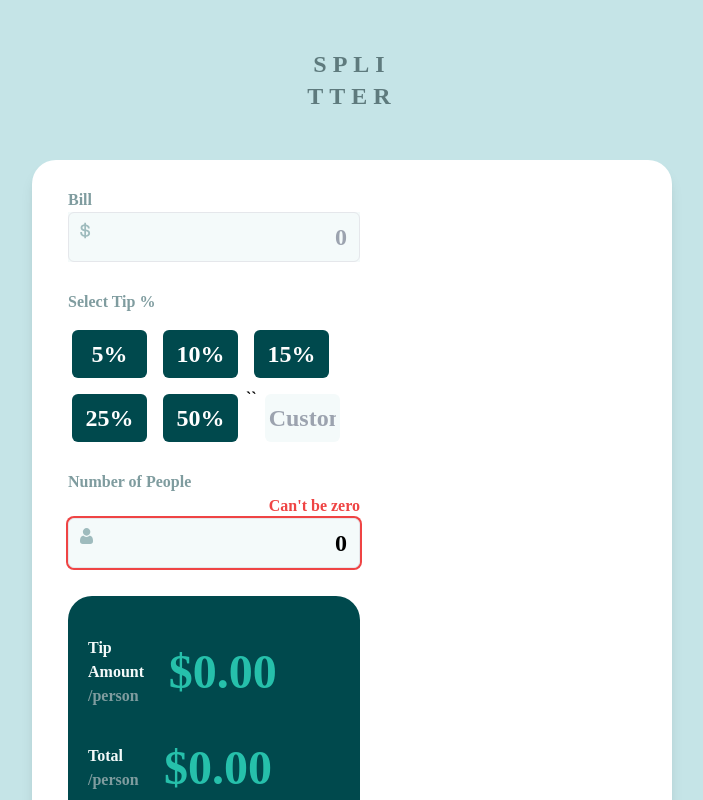
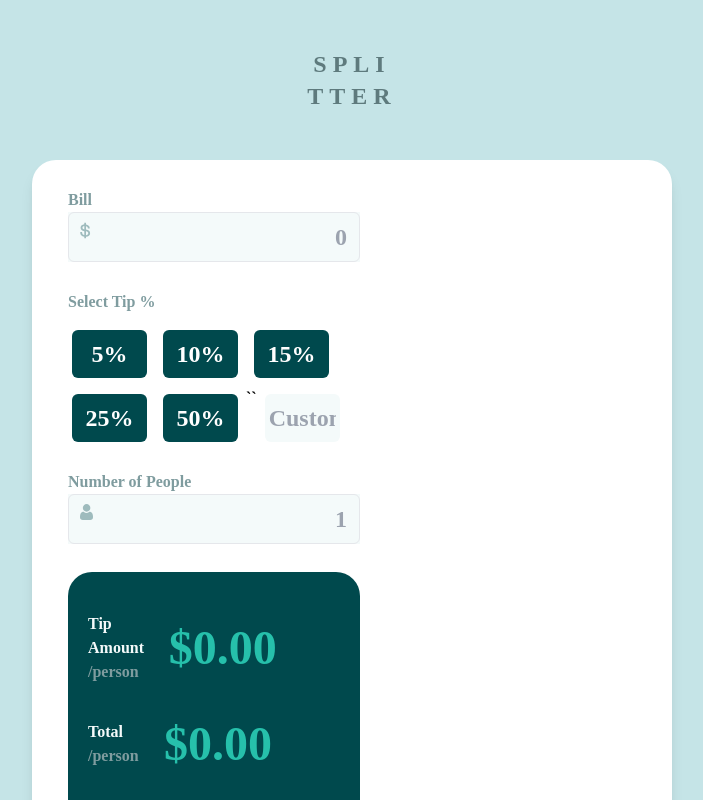
Before and after one commit to Edwardb11/Tip-calculator-app, a React (Create React App) app: page / in a window 1280 px wide. Shown: the top 800 px of the page, without its empty margins (288-991 px from the left). Built offline with nearby package versions, Linux system fonts and the light colour scheme.

Commit message:
UX not error cant be zero

```diff
--- a/src/componets/box/Box.js
+++ b/src/componets/box/Box.js
@@ -5,7 +5,7 @@ import { ReactComponent as PersonIcon } from "../../images/icon-person.svg";
 
 export default function Box() {
   const [bill, setBill] = useState("");
-  const [people, setPeople] = useState(0);
+  const [people, setPeople] = useState("");
   const [Tip, setTip] = useState("");
   const [TipAmount, setTipAmount] = useState(0);
   const [total, setTotal] = useState(0);
```
